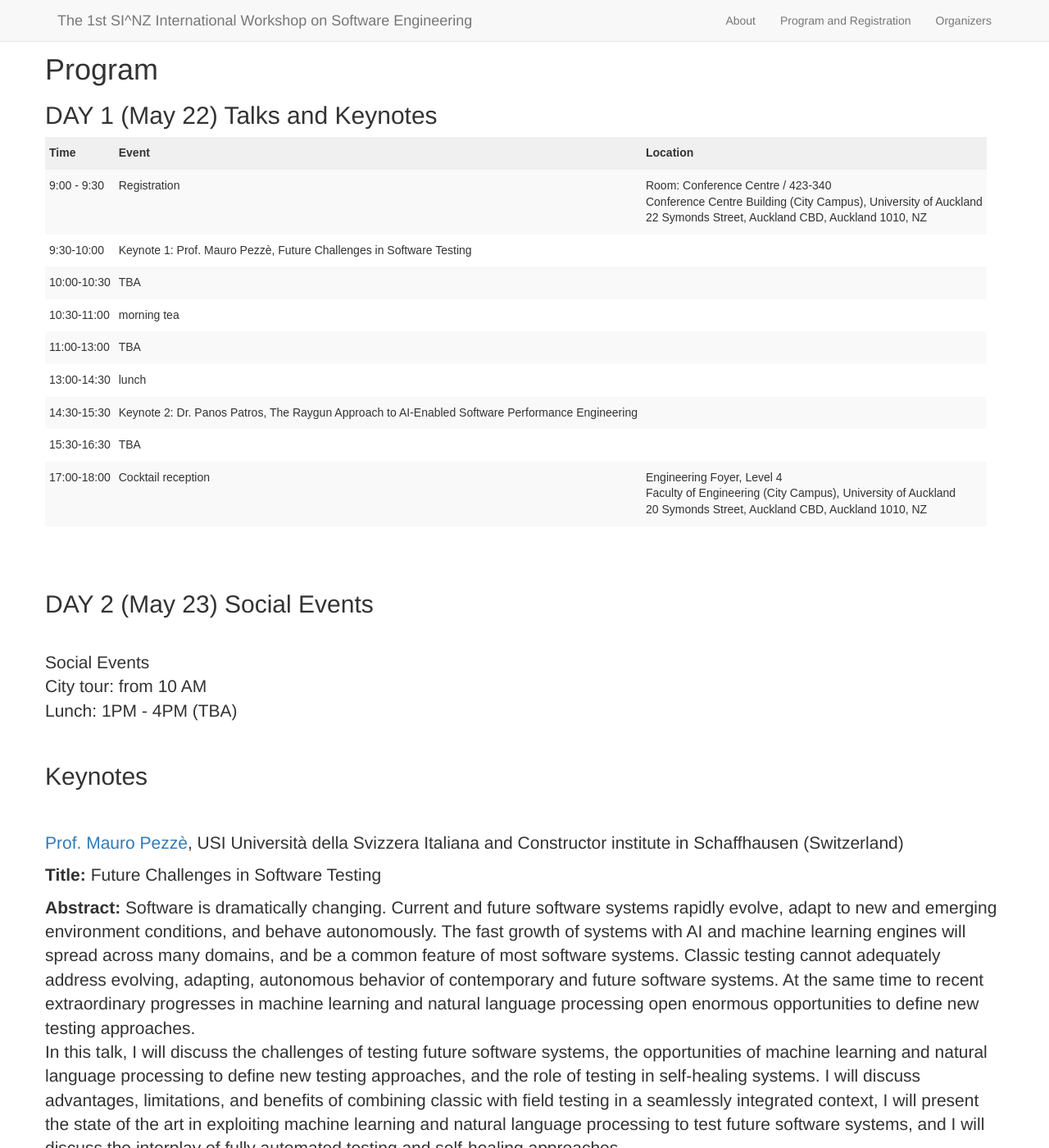
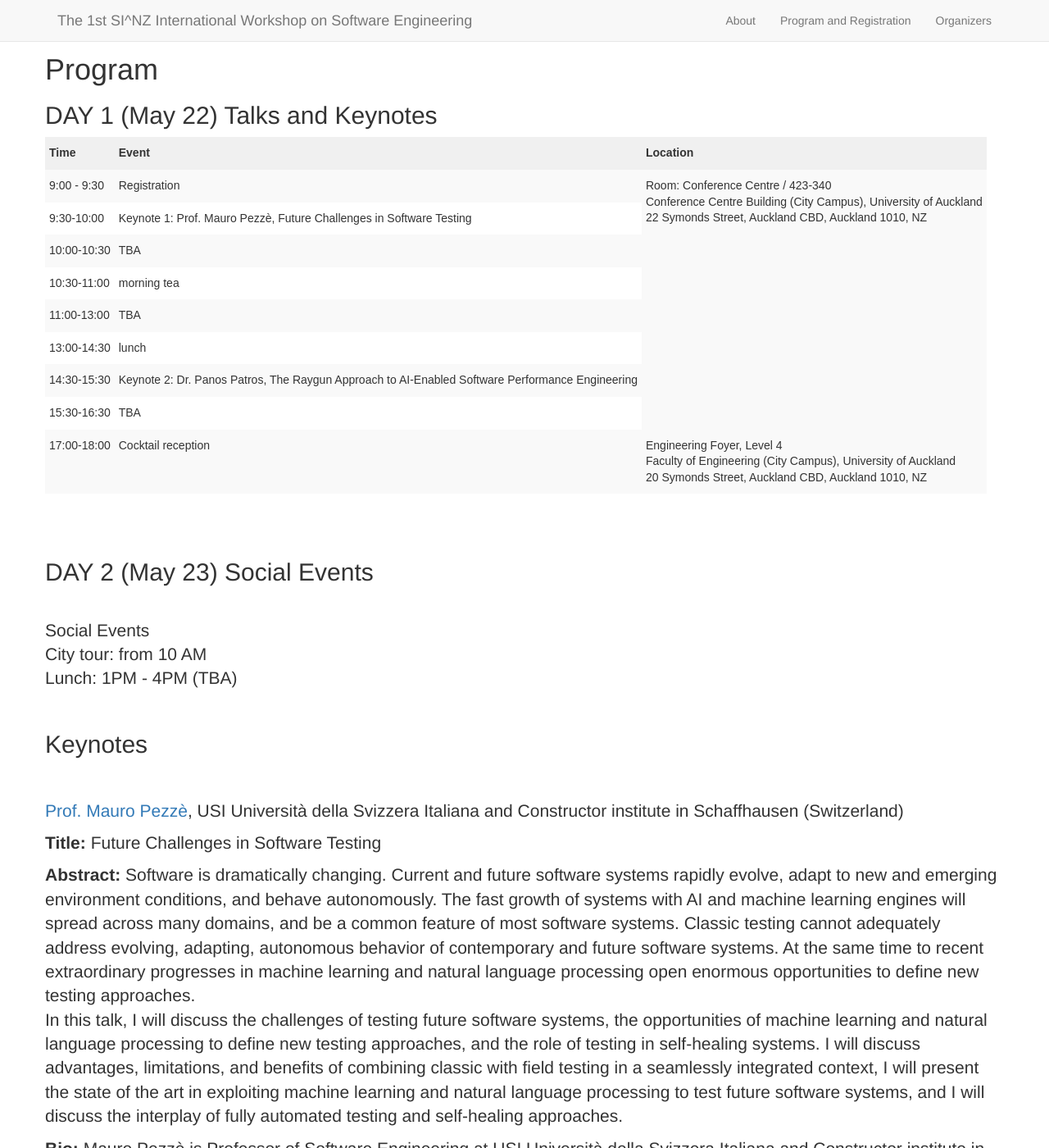
Before and after one commit to SI-NZ-workshop-2024/SI-NZ-workshop-2024, a Jekyll site: the page built from _posts/2014-09-18-services-1 copy 2.markdown, in a window 1280 px wide and 1400 px high, scrolled down 1898 px. Shown: the whole window at 82% size. Built offline with Jekyll 4.4.1, drawn with Linux system fonts in a browser that asks for light colours; nearby versions of some CDN libraries; library files that are not in the unit come from our copies.

Commit message:
revise program

```diff
--- a/_posts/2014-09-18-services-1 copy 2.markdown
+++ b/_posts/2014-09-18-services-1 copy 2.markdown
@@ -67,7 +67,6 @@ All submissions should use the official ACM Primary Article Template [https://ww
 .tg .tg-fymr{border-color:inherit;font-weight:bold;text-align:left;vertical-align:top}
 .tg .tg-btxf{background-color:#f9f9f9;border-color:inherit;text-align:left;vertical-align:top}
 .tg .tg-0pky{border-color:inherit;text-align:left;vertical-align:top}
-.tg .tg-0lax{text-align:left;vertical-align:top}
 </style>
 <table class="tg">
 <thead>
@@ -81,42 +80,35 @@ All submissions should use the official ACM Primary Article Template [https://ww
   <tr>
     <td class="tg-btxf">9:00 - 9:30</td>
     <td class="tg-btxf">Registration</td>
-    <td class="tg-buh4">Room: Conference Centre / 423-340<br>Conference Centre Building (City Campus), University of Auckland<br>22 Symonds Street, Auckland CBD, Auckland 1010, NZ</td>
+    <td class="tg-buh4" rowspan="8">Room: Conference Centre / 423-340<br>Conference Centre Building (City Campus), University of Auckland<br>22 Symonds Street, Auckland CBD, Auckland 1010, NZ</td>
   </tr>
   <tr>
     <td class="tg-0pky">9:30-10:00</td>
     <td class="tg-0pky">Keynote 1: Prof. Mauro Pezzè, Future Challenges in Software Testing</td>
-    <td class="tg-0lax"></td>
   </tr>
   <tr>
     <td class="tg-btxf">10:00-10:30</td>
     <td class="tg-btxf">TBA</td>
-    <td class="tg-buh4"></td>
   </tr>
   <tr>
     <td class="tg-0pky">10:30-11:00</td>
     <td class="tg-0pky">morning tea</td>
-    <td class="tg-0lax"></td>
   </tr>
   <tr>
     <td class="tg-btxf">11:00-13:00</td>
     <td class="tg-btxf">TBA</td>
-    <td class="tg-buh4"></td>
   </tr>
   <tr>
     <td class="tg-0pky">13:00-14:30</td>
     <td class="tg-0pky">lunch</td>
-    <td class="tg-0lax"></td>
   </tr>
   <tr>
     <td class="tg-buh4">14:30-15:30</td>
     <td class="tg-buh4">Keynote 2: Dr. Panos Patros, The Raygun Approach to AI-Enabled Software Performance Engineering</td>
-    <td class="tg-buh4"></td>
   </tr>
   <tr>
     <td class="tg-0pky">15:30-16:30</td>
     <td class="tg-0pky">TBA</td>
-    <td class="tg-0lax"></td>
   </tr>
   <tr>
     <td class="tg-btxf">17:00-18:00</td>
```
